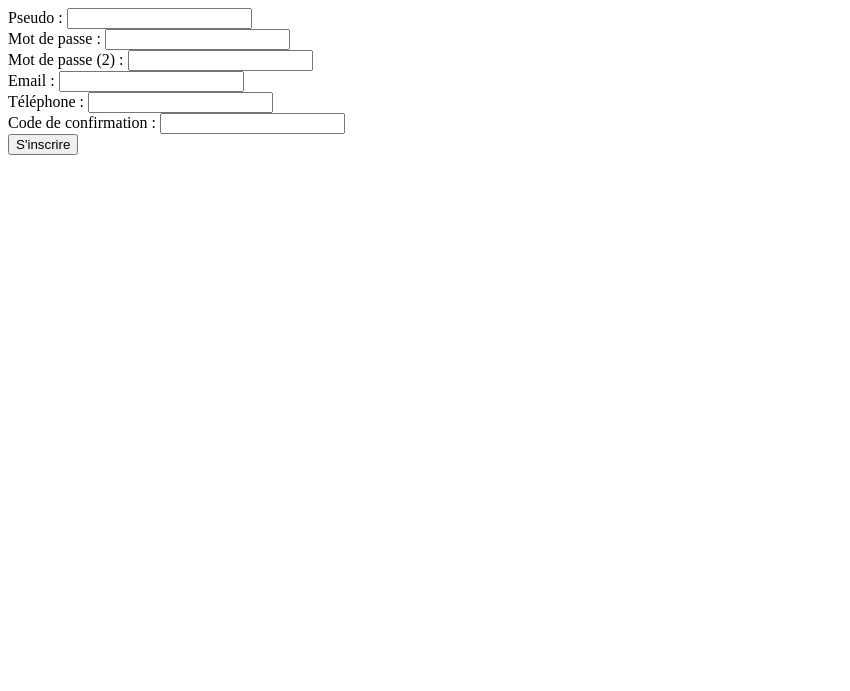
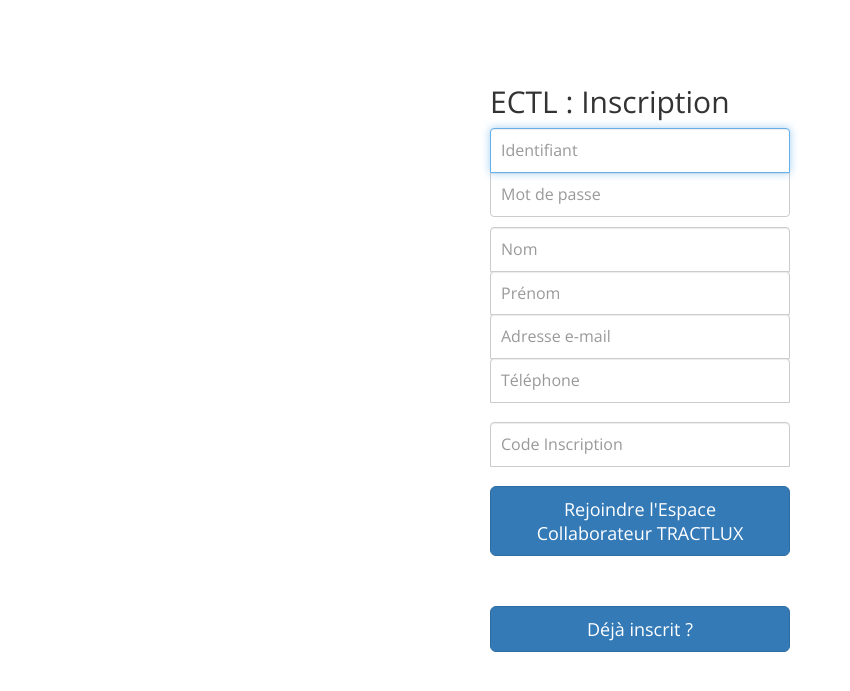
Before and after one commit to Tixinoo/ECTL, a PHP site: page /signin.php in a window 1280 px wide. Shown: the top 691 px of the page, without its empty margins (0-850 px from the left). Run offline with PHP 8.4, Linux system fonts and the light colour scheme; some libraries are stand-ins or nearby versions.

Commit message:
ajoute le style du formulaire d'inscription, modifie celui de la connexion

```diff
--- /dev/null
+++ b/Content/signin.html
@@ -0,0 +1,31 @@
+<div class="container">
+
+    <form class="form-signin" action="Controller/registration.php" method="POST">
+        <h2 class="form-signin-heading">ECTL : Inscription</h2>
+        <label for="inputPseudoU" class="sr-only">Identifiant</label>
+        <input name="pseudoU" type="text" id="inputPseudoU" class="form-control" placeholder="Identifiant" required autofocus>
+        <label for="inputMdpU" class="sr-only">Mot de passe</label>
+        <input name="mdpU" type="password" id="inputMdpU" class="form-control" placeholder="Mot de passe" required>
+        <label for="inputNomU" class="sr-only">Nom</label>
+        <input name="nomU" type="text" id="inputNomU" class="form-control" placeholder="Nom" required>
+        <label for="inputPrenomU" class="sr-only">Prénom</label>
+        <input name="prenomU" type="text" id="inputPrenomU" class="form-control" placeholder="Prénom" required>
+        <label for="inputEmailU" class="sr-only">Email</label>
+        <input name="emailU" type="text" id="inputEmailU" class="form-control" placeholder="Adresse e-mail" required>
+        <label for="inputTelU" class="sr-only">Téléphone</label>
+        <input name="telU" type="text" id="inputTelU" class="form-control" placeholder="Téléphone">
+        <br>
+        <label for="inputCodeI" class="sr-only">Code Inscription</label>
+        <input name="codeI" type="text" id="inputCodeI" class="form-control" placeholder="Code Inscription">
+        <br>
+        <button class="btn btn-lg btn-primary btn-block" type="submit">Rejoindre l'Espace<br>Collaborateur TRACTLUX</button>
+    </form>
+
+    <br>
+
+    <div class="form-signin">
+        <button class="btn btn-lg btn-primary btn-block" onclick="location.href='login.php'">Déjà inscrit ?</button>
+    </div>
+
+
+</div>
--- a/index.php
+++ b/index.php
@@ -1,3 +1,6 @@
+<!DOCTYPE html>
+<html lang="fr">
+
 <?php
 
 include_once 'Controller/HomeController.php';
--- a/signin.php
+++ b/signin.php
@@ -1,4 +1,22 @@
-<div>
+<!DOCTYPE html>
+<html lang="fr">
+
+    <?php
+    include_once 'Content/head.html';
+    ?>
+
+    <?php
+    // formulaire d'inscription
+    include_once 'Content/signin.html';
+
+    // Redirection vers la page de connexion
+    //header("Location: ../index.php?a=home");
+    ?>
+
+</html>
+
+
+<!-- OLD <div>
 
     <form action="signin.php" method="POST">
         Pseudo :
@@ -23,8 +41,4 @@
         <br>
     </form>
 
-    <?php
-        //TODO
-    ?>
-
-</div>
+</div> -->
```
Also changed, not shown: Content/login.html (+7 -5 lines), login.php (+8 -15 lines).
